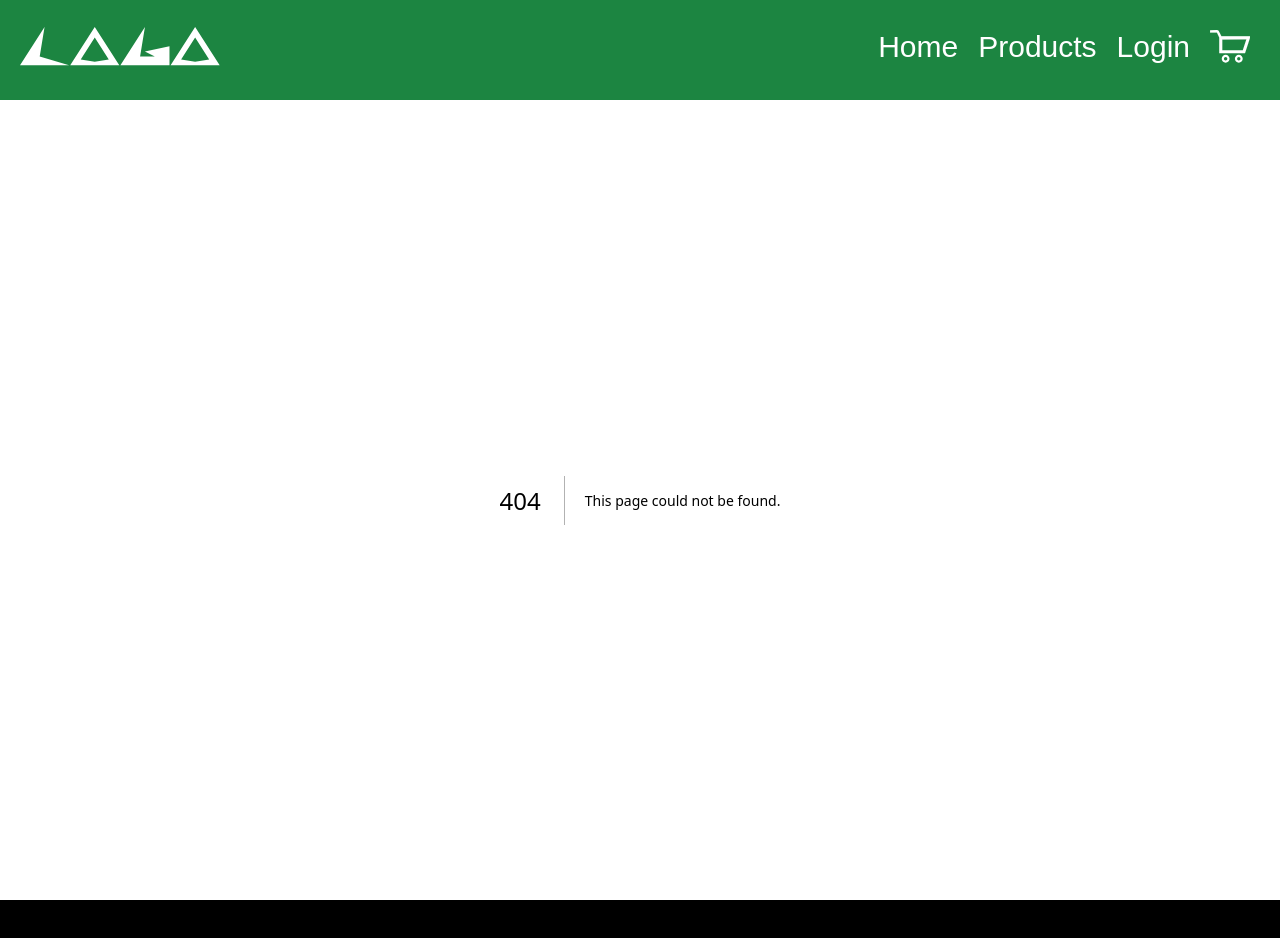
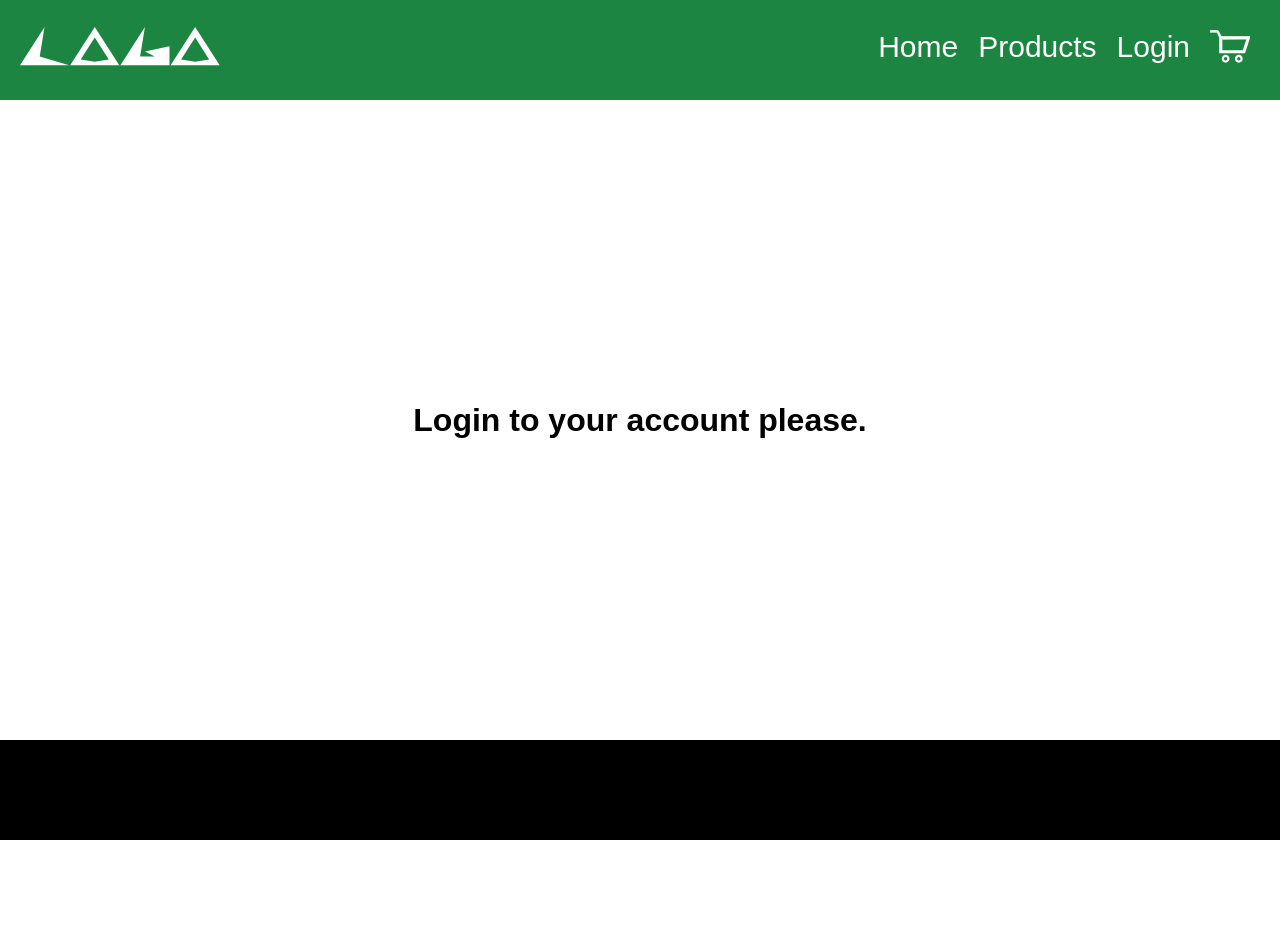
Before and after one commit to chase-mack/ecom_boilerplate, a Next.js app: page /login in a window 1280 px wide. Before the commit this address had no page. Shown: the top 938 px of the page. After the commit the page ends 840 px from the top, so only its background shows below. Built offline with nearby package versions, Linux system fonts and the light colour scheme.

Commit message:
Started login

```diff
--- /dev/null
+++ b/src/app/login/page.module.css
@@ -0,0 +1,9 @@
+.main {
+  display: flex;
+  justify-content: center;
+}
+
+.heading {
+  margin: auto;
+  text-align: center;
+}
--- /dev/null
+++ b/src/app/login/page.tsx
@@ -0,0 +1,9 @@
+import styles from "./page.module.css";
+
+export default function LoginPage() {
+  return (
+    <main className={styles.main}>
+      <h1 className={styles.heading}>Login to your account please.</h1>
+    </main>
+  );
+}
```
